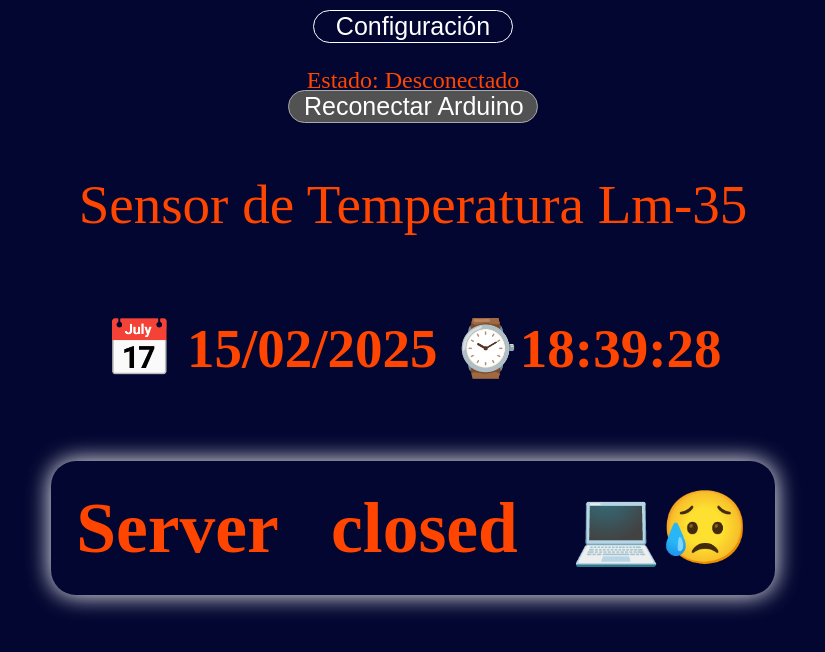
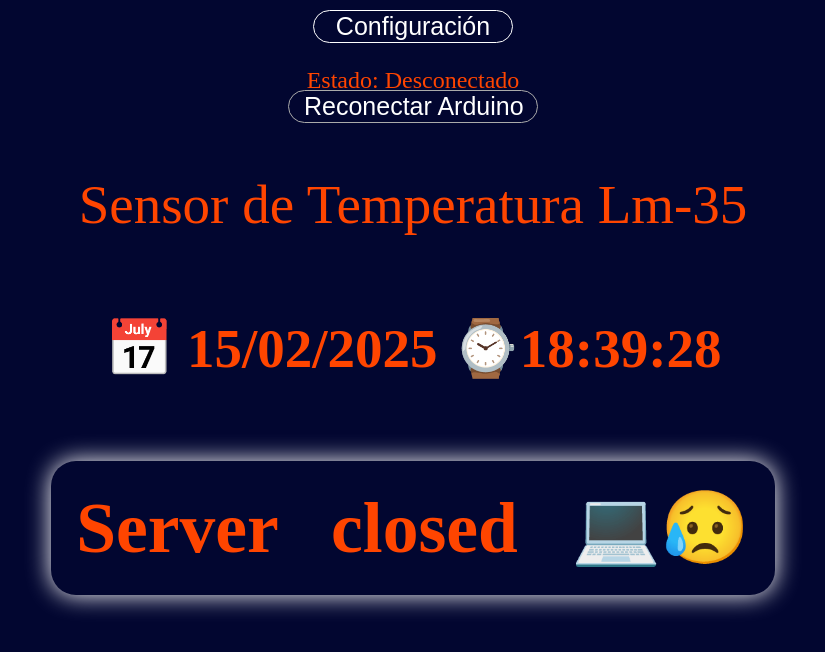
Before and after one commit to salvador437/lm35-node-arduino-master, a website: page public/index.html in a window 1280 px wide. Shown: the whole page, without its empty margins (227-1052 px from the left). Drawn offline with nearby package versions, Linux system fonts and the light colour scheme; no server answers.

```diff
--- a/public/estilos/error404.css
+++ b/public/estilos/error404.css
@@ -14,7 +14,7 @@
   justify-content: center;
   height: 100vh;
   align-items: center;
-
+  user-select: none;
 }
 
 .error-message {
--- a/public/estilos/style.css
+++ b/public/estilos/style.css
@@ -8,7 +8,6 @@
   background: url("/imagenes/fondo.jpg") no-repeat center center cover;
   color: orangered;
   height: 100%;
-
   user-select: none;
 }
 
@@ -27,14 +26,12 @@
   }
 }
 
-
-
-#reconnect-btn{
+#reconnect-btn {
   position: absolute;
   top: 90px;
   color: white;
   border: 1px solid #aaa;
-  background-color: #535252;
+  background-color: transparent;
   font-size: 25px;
   border-radius: 20px;
   padding-left: 15px;
@@ -58,7 +55,6 @@
   font-size: 1em;
   font-weight: 600;
   text-align: center;
-
 }
 
 h1 #temperature {
@@ -74,7 +70,6 @@
 
   box-shadow: 0px 0px 25px #fff;
 }
-
 
 @media (max-width: 1390px) {
   body {
```
Also changed, not shown: public/preset.html (+0 -1 lines), 1 other file.
